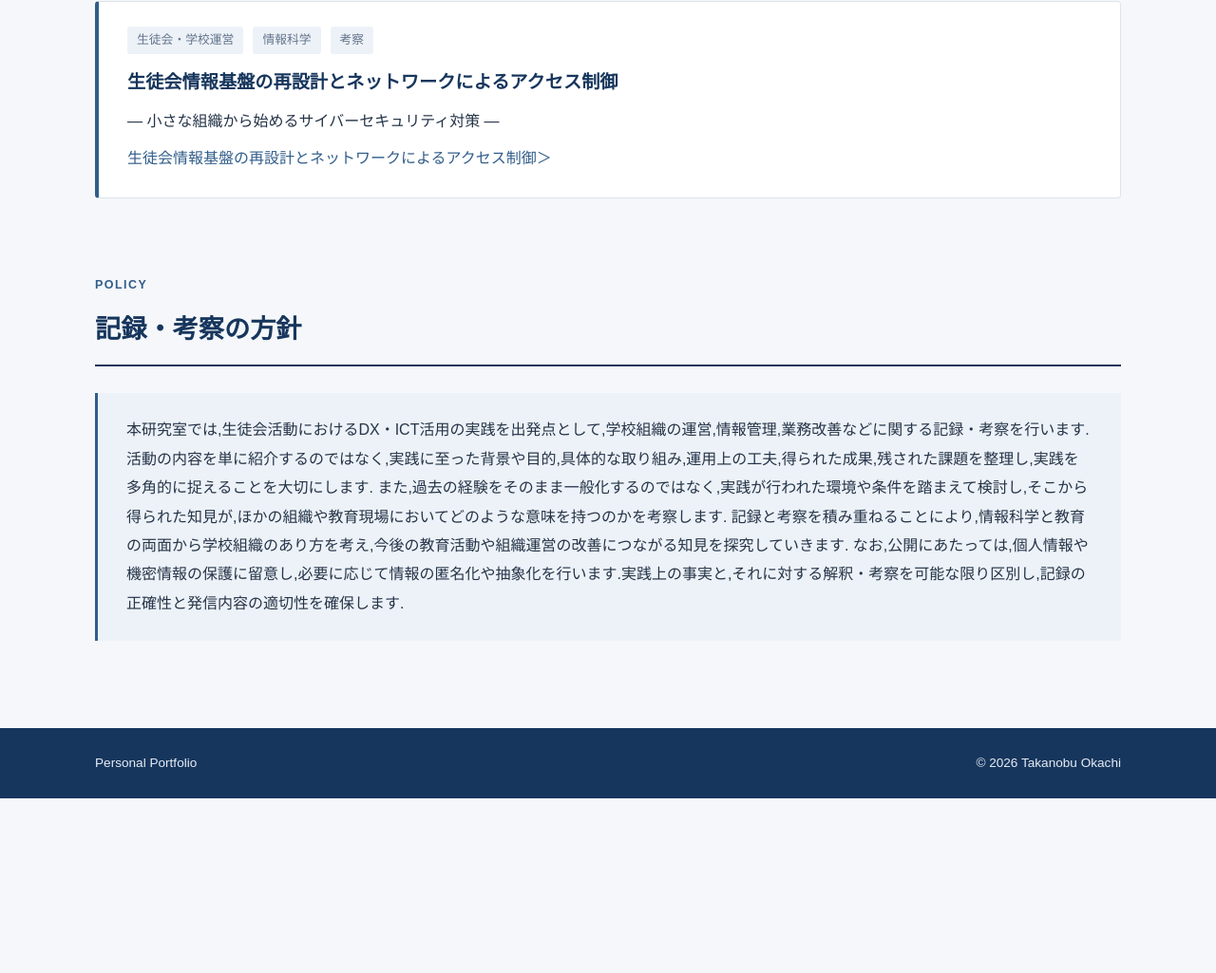
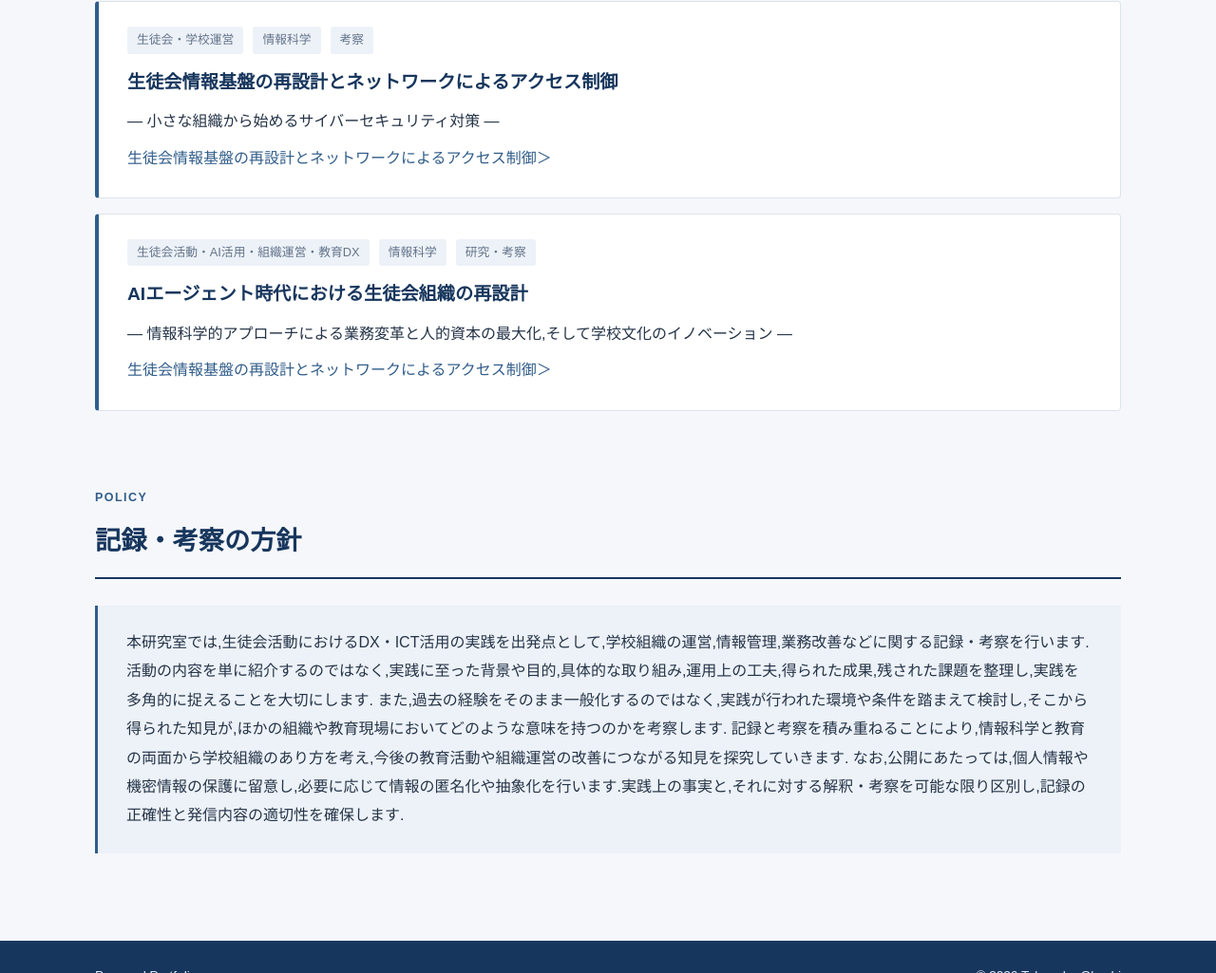
Before and after one commit to okachi0428takanobuwork-hue/Takanobu_Okachi_Lab, a plain HTML site: page index.html in a window 1280 px wide. Shown: the part 2175-3200 px from the top of the page at 95% size. Before the commit the page ends 3016 px from the top, so only its background shows below. Drawn offline with Linux system fonts and the light colour scheme.

Commit message:
index.html

```diff
--- a/index.html
+++ b/index.html
@@ -148,6 +148,22 @@
                         生徒会情報基盤の再設計とネットワークによるアクセス制御＞
                     </a>
                 </article>
+
+                <article class="article-item">
+                    <div class="article-meta">
+                        <span>生徒会活動・AI活用・組織運営・教育DX</span>
+                        <span>情報科学</span>
+                        <span>研究・考察</span>
+                    </div>
+                    <h3>AIエージェント時代における生徒会組織の再設計</h3>
+                    <p>
+                        ― 情報科学的アプローチによる業務変革と人的資本の最大化,そして学校文化のイノベーション ―
+                    </p>
+
+                    <a href="articles/003.html">
+                        生徒会情報基盤の再設計とネットワークによるアクセス制御＞
+                    </a>
+                </article>
             </div>
         </section>
 
```
